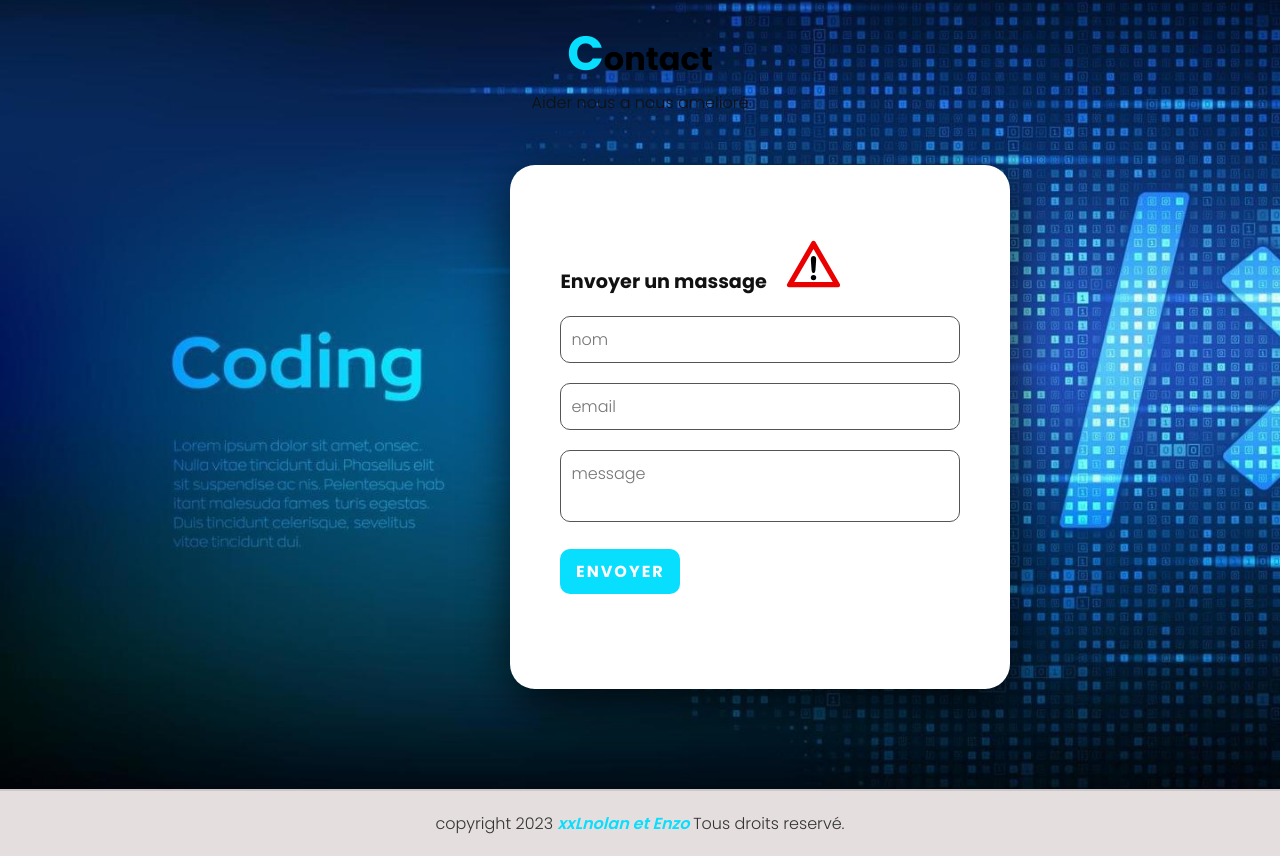
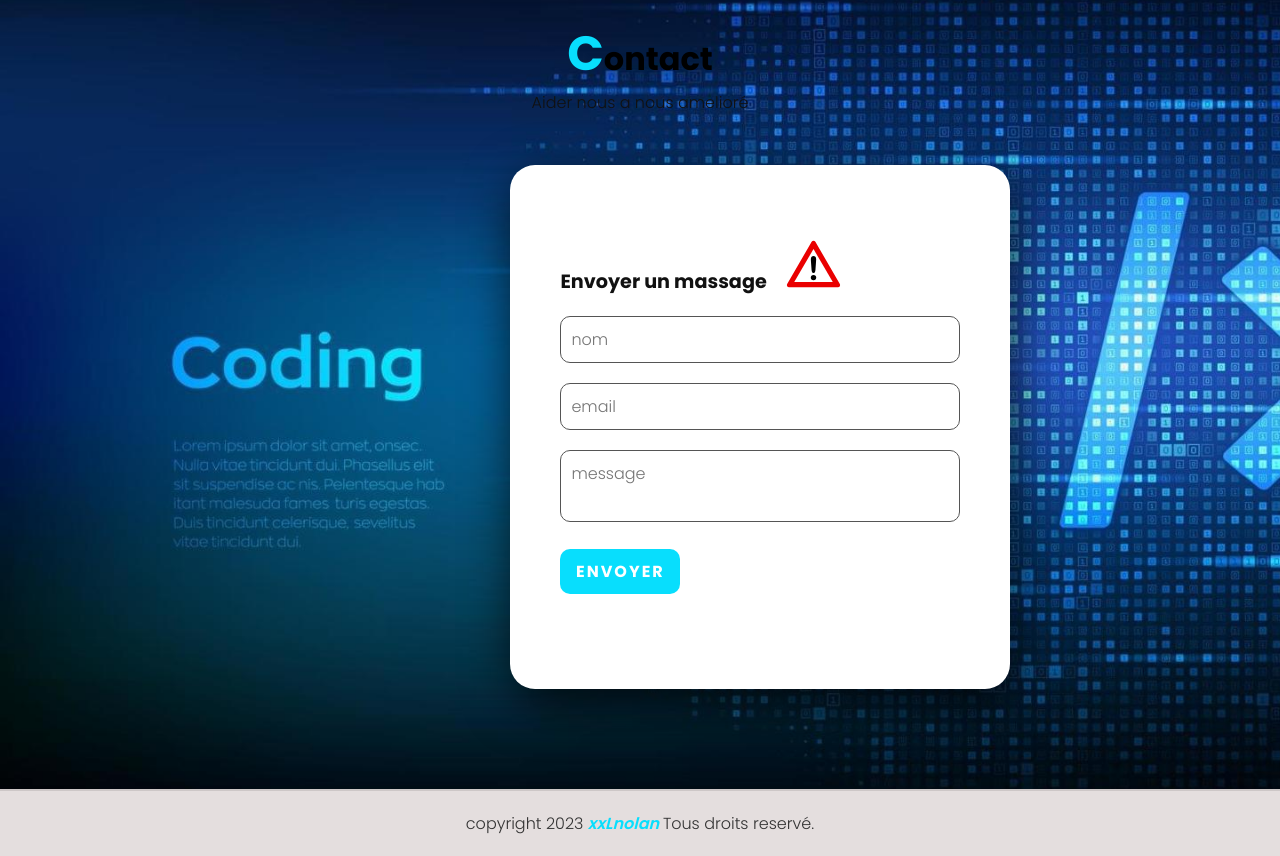
Before and after one commit to xxLnolan/site0, a plain HTML site: page index.html in a window 1280 px wide. Shown: the part 2659-3515 px from the top of the page. Drawn offline with Linux system fonts and the light colour scheme.

Commit message:
Update index.html

```diff
--- a/index.html
+++ b/index.html
@@ -107,7 +107,7 @@
             </form>
         </section>
         <div class="copyright">
-            <p>copyright 2023 <a href="#">xxLnolan et Enzo </a>Tous droits reservé.</p>
+            <p>copyright 2023 <a href="#">xxLnolan </a>Tous droits reservé.</p>
         </div>
     </body>
 </html>
```
